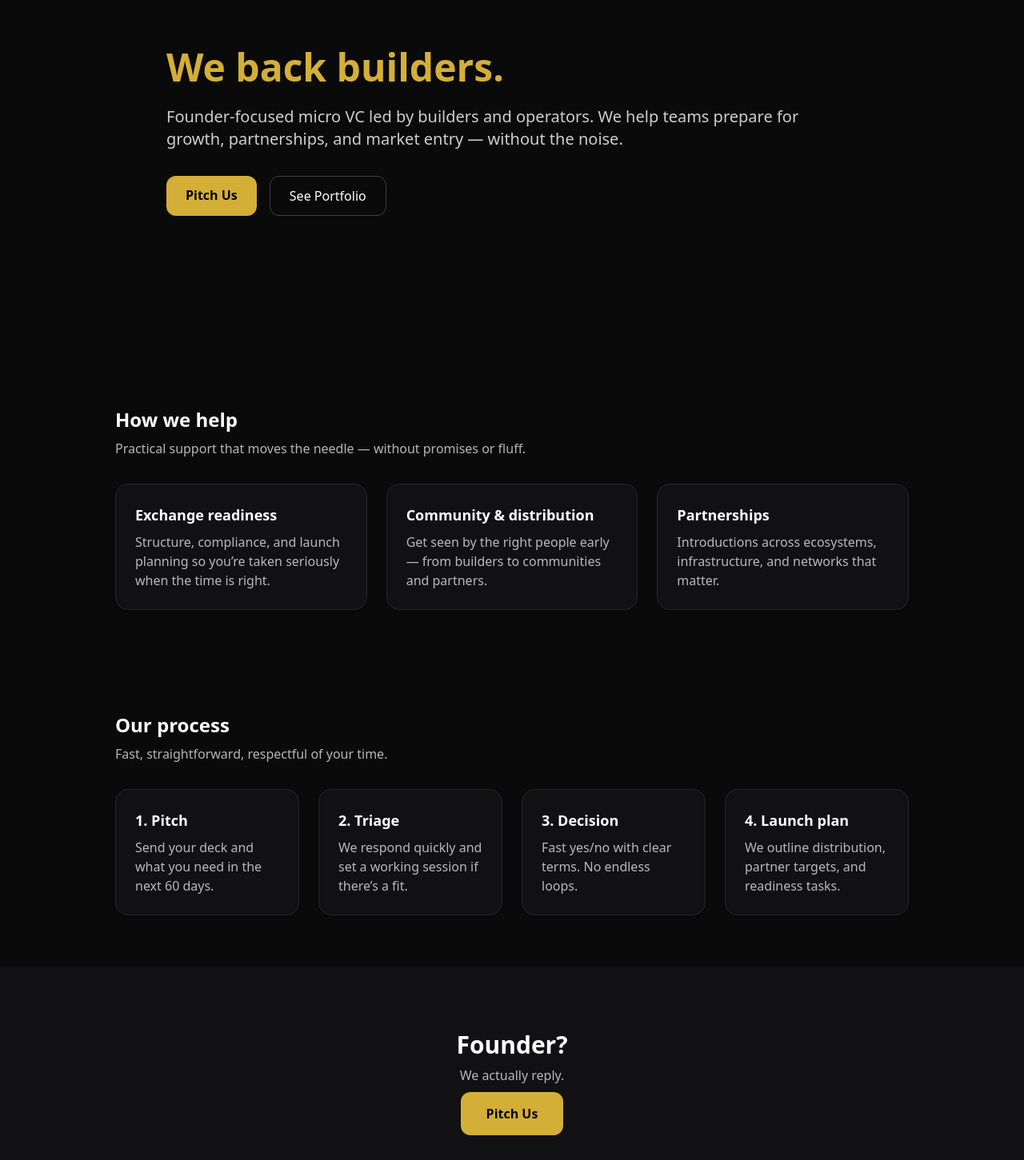
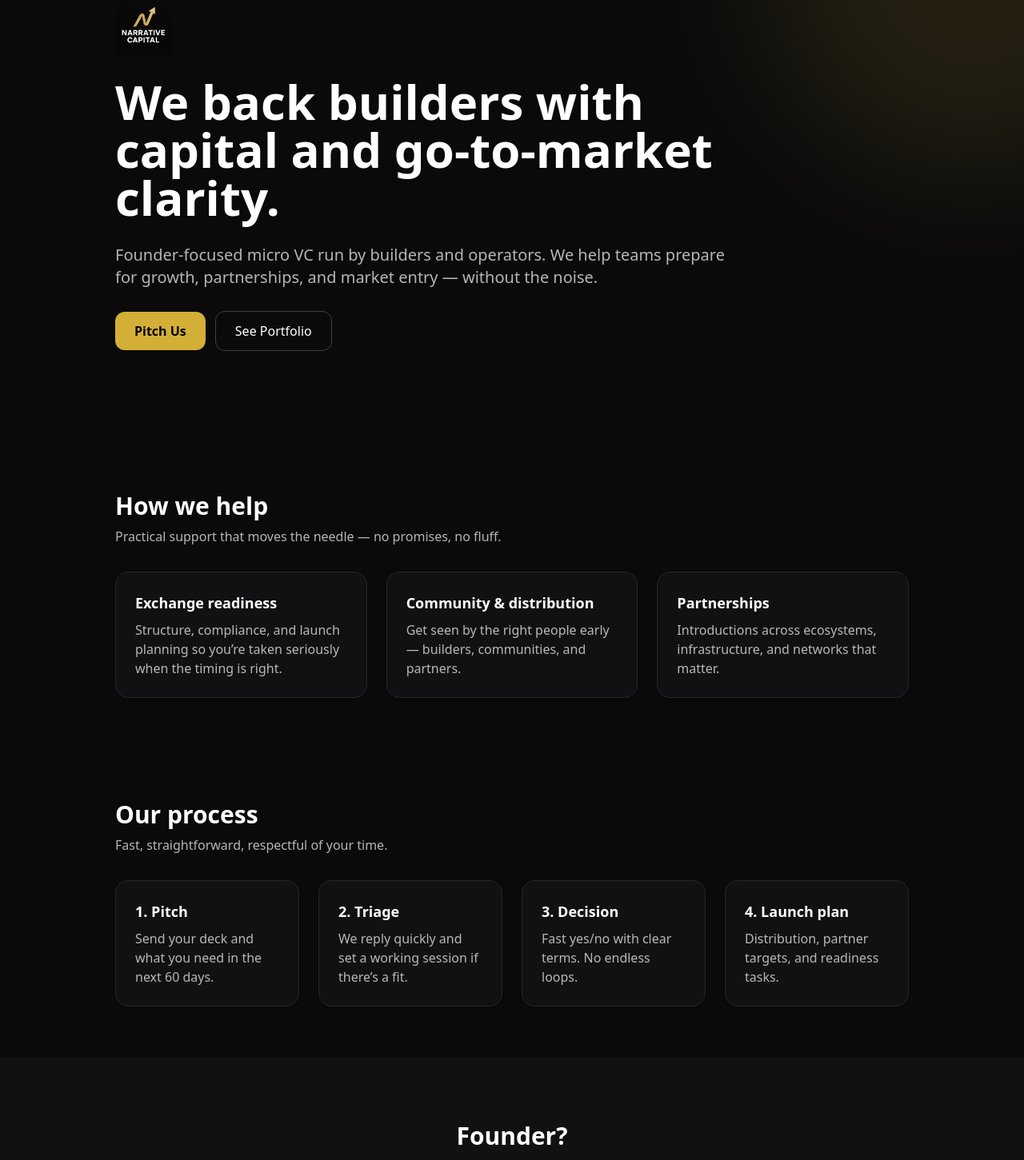
Before and after one commit to szrach/narrative-capital-site., a Next.js app: page / in a window 1280 px wide. Shown: the part 180-1631 px from the top of the page at 80% size. Built offline with nearby package versions, Linux system fonts and the light colour scheme.

Commit message:
Update page.js

```diff
--- a/app/page.js
+++ b/app/page.js
@@ -1,4 +1,6 @@
+// app/page.js
 import Link from "next/link";
+import Image from "next/image";
 
 function Card({ title, body }) {
   return (
@@ -12,17 +14,38 @@ function Card({ title, body }) {
 export default function HomePage() {
   return (
     <main>
-      {/* Hero */}
-      <section className="min-h-[70vh] flex flex-col items-start justify-center max-w-4xl mx-auto px-4 py-20">
-        <h1 className="text-5xl font-bold text-gold">We back builders.</h1>
-        <p className="mt-6 text-xl text-white/80">
-          Founder-focused micro VC led by builders and operators.
-          We help teams prepare for growth, partnerships, and market entry — without the noise.
+      {/* HERO */}
+      <section className="relative overflow-hidden">
+        {/* soft gold glow */}
+        <div
+          className="pointer-events-none absolute -top-48 -right-48 h-[520px] w-[520px] rounded-full"
+          style={{
+            background: "linear-gradient(135deg,#D4AF37,#F0C04C)",
+            filter: "blur(90px)",
+            opacity: 0.12,
+          }}
+        />
+        <div className="max-w-5xl mx-auto px-4 py-20 md:py-28">
+          <div className="flex flex-col items-start gap-7 max-w-3xl">
+            <Image
+              src="/logo-black.png"           // your dark-theme logo
+              alt="Narrative Capital"
+              width={72}
+              height={72}
+              priority
+            />
+            <h1 className="text-4xl md:text-6xl font-semibold leading-tight">
+              We back builders with capital and go‑to‑market clarity.
+            </h1>
+            <p className="text-lg md:text-xl text-white/70">
+              Founder‑focused micro VC run by builders and operators. We help
+              teams prepare for growth, partnerships, and market entry — without
+              the noise.
             </p>
-        <div className="mt-8 flex gap-4">
+            <div className="flex flex-wrap items-center gap-3">
               <Link
                 href="/pitch"
-            className="px-6 py-3 rounded-xl bg-gold text-black font-semibold hover:opacity-90"
+                className="px-6 py-3 rounded-xl bg-[#D4AF37] text-black font-semibold hover:opacity-90"
               >
                 Pitch Us
               </Link>
@@ -33,22 +56,24 @@ export default function HomePage() {
                 See Portfolio
               </Link>
             </div>
+          </div>
+        </div>
       </section>
 
-      {/* How we help */}
-      <section className="max-w-5xl mx-auto px-4 py-16">
-        <h2 className="text-2xl font-semibold">How we help</h2>
+      {/* HOW WE HELP */}
+      <section className="max-w-5xl mx-auto px-4 py-14 md:py-16">
+        <h2 className="text-2xl md:text-3xl font-semibold">How we help</h2>
         <p className="mt-2 text-white/70">
-          Practical support that moves the needle — without promises or fluff.
+          Practical support that moves the needle — no promises, no fluff.
         </p>
         <div className="mt-8 grid md:grid-cols-3 gap-6">
           <Card
             title="Exchange readiness"
-            body="Structure, compliance, and launch planning so you’re taken seriously when the time is right."
+            body="Structure, compliance, and launch planning so you’re taken seriously when the timing is right."
           />
           <Card
             title="Community & distribution"
-            body="Get seen by the right people early — from builders to communities and partners."
+            body="Get seen by the right people early — builders, communities, and partners."
           />
           <Card
             title="Partnerships"
@@ -57,28 +82,26 @@ export default function HomePage() {
         </div>
       </section>
 
-      {/* Process */}
-      <section className="max-w-5xl mx-auto px-4 py-16">
-        <h2 className="text-2xl font-semibold">Our process</h2>
-        <p className="mt-2 text-white/70">
-          Fast, straightforward, respectful of your time.
-        </p>
+      {/* PROCESS */}
+      <section className="max-w-5xl mx-auto px-4 py-14 md:py-16">
+        <h2 className="text-2xl md:text-3xl font-semibold">Our process</h2>
+        <p className="mt-2 text-white/70">Fast, straightforward, respectful of your time.</p>
         <div className="mt-8 grid md:grid-cols-4 gap-6">
           <Card title="1. Pitch" body="Send your deck and what you need in the next 60 days." />
-          <Card title="2. Triage" body="We respond quickly and set a working session if there’s a fit." />
+          <Card title="2. Triage" body="We reply quickly and set a working session if there’s a fit." />
           <Card title="3. Decision" body="Fast yes/no with clear terms. No endless loops." />
-          <Card title="4. Launch plan" body="We outline distribution, partner targets, and readiness tasks." />
+          <Card title="4. Launch plan" body="Distribution, partner targets, and readiness tasks." />
         </div>
       </section>
 
-      {/* Call to action */}
-      <section className="text-center px-4 py-20 bg-[#111114]">
-        <h2 className="text-3xl font-semibold">Founder?</h2>
+      {/* CTA */}
+      <section className="bg-[#111114]">
+        <div className="max-w-5xl mx-auto px-4 py-20 text-center">
+          <h3 className="text-3xl font-semibold">Founder?</h3>
           <p className="mt-2 text-white/70">We actually reply.</p>
-        <div className="mt-6">
           <Link
             href="/pitch"
-            className="px-8 py-4 rounded-xl bg-gold text-black font-semibold hover:opacity-90"
+            className="inline-block mt-6 px-8 py-4 rounded-xl bg-[#D4AF37] text-black font-semibold hover:opacity-90"
           >
             Pitch Us
           </Link>
```
Lines whose indentation alone changed are shown as unchanged.
